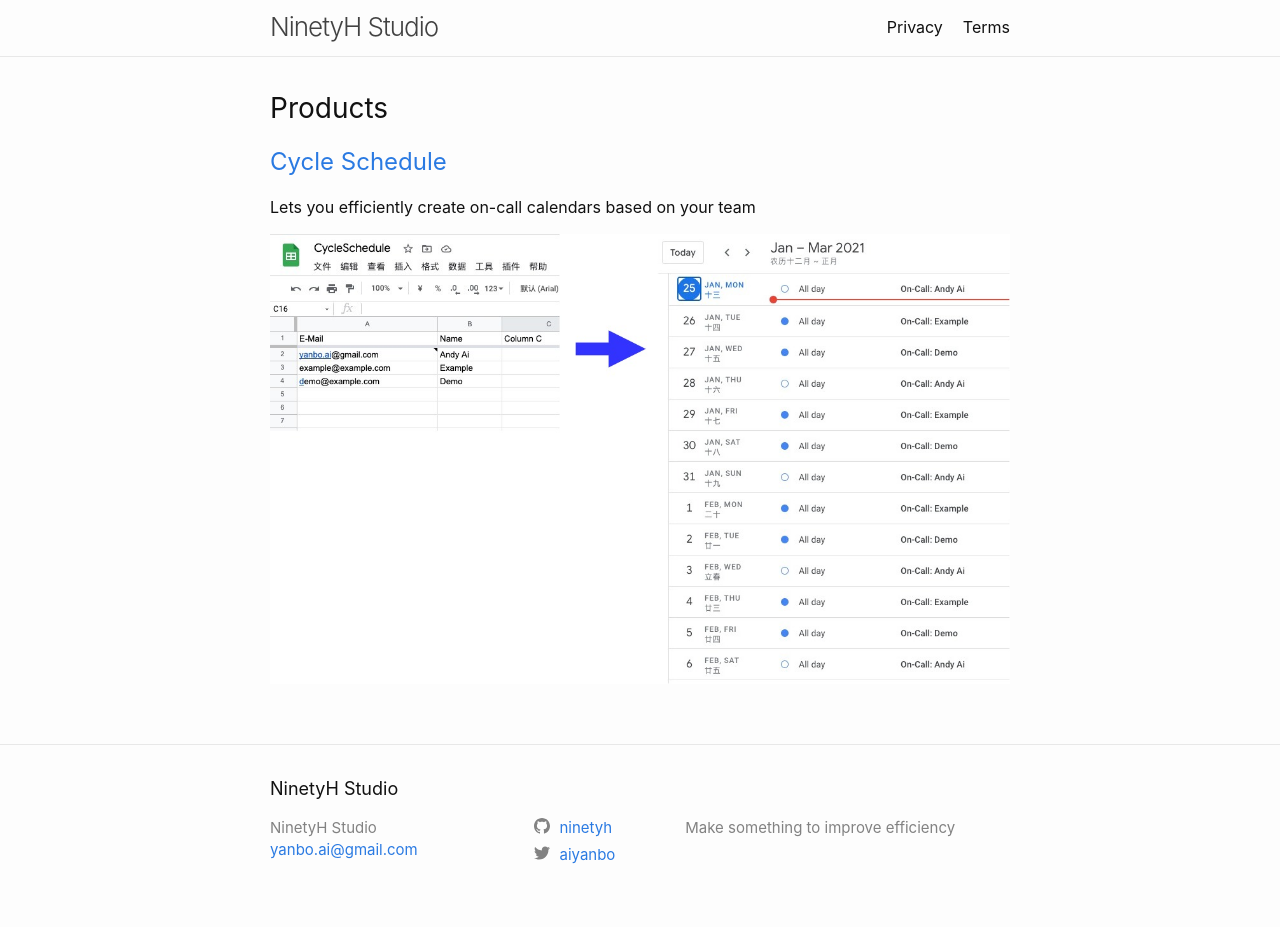
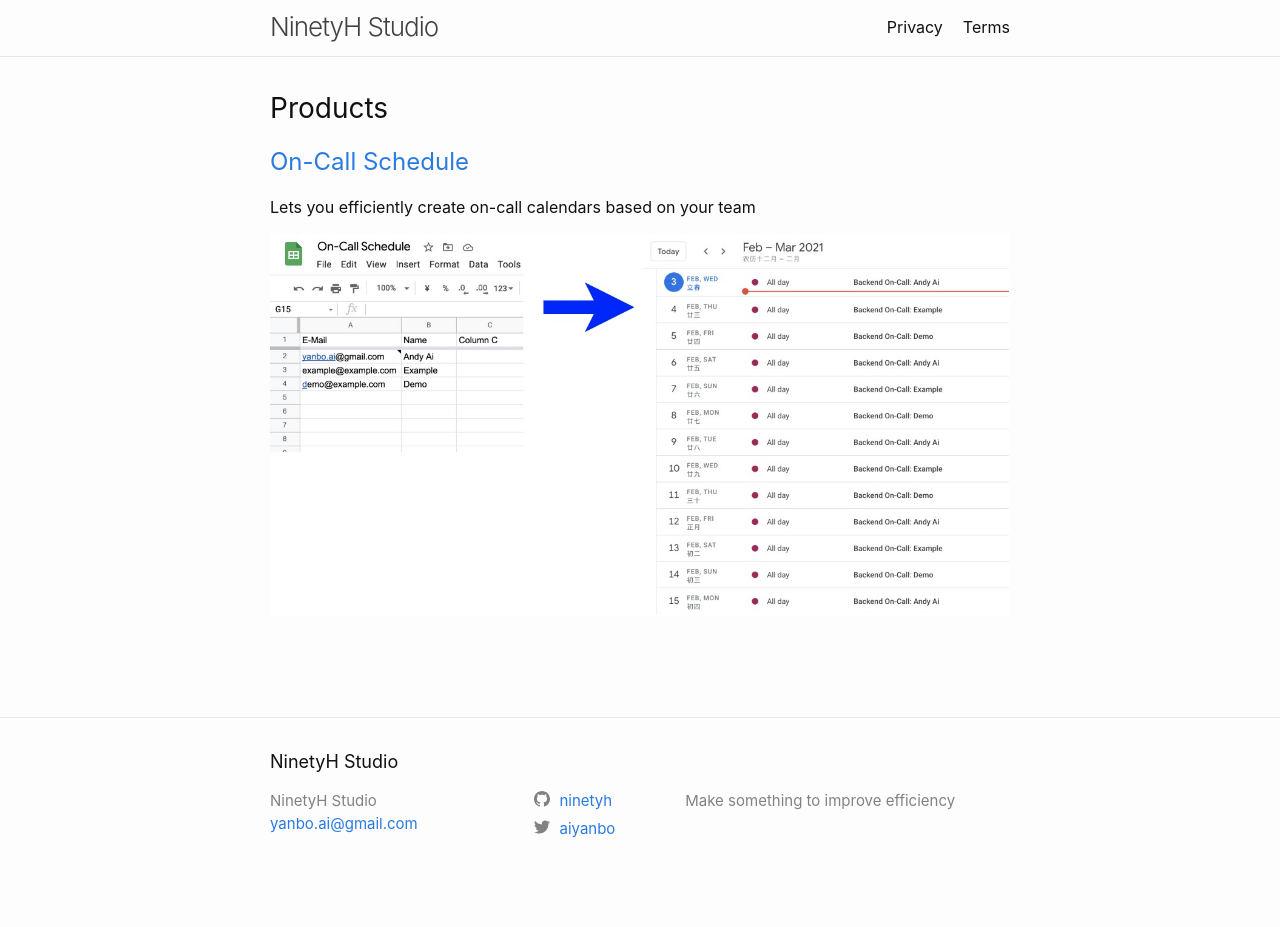
Before and after one commit to ninetyh/ninetyh.github.io, a Jekyll site: the page built from index.html, in a window 1280 px wide. Built offline with Jekyll 4.4.1, drawn with Linux system fonts in a browser that asks for light colours; after the commit the page ends 900 px from its top, so only the background shows below that.

Commit message:
Init commit

```diff
--- a/index.html
+++ b/index.html
@@ -5,9 +5,9 @@
 layout: home
 
 products:
-  - title: Cycle Schedule
-    url: /products/cycle-schedule
-    image: /images/cycle-schedule.jpg
+  - title: On-Call Schedule
+    url: /products/on-call-schedule
+    image: /images/on-call-schedule.jpg
     desc: Lets you efficiently create on-call calendars based on your team
 
 ---
```
Also changed, not shown: products/on-call-schedule.md (renamed from products/cycle-schedule.md, +1 -1 lines), images/cycle-schedule.jpg (deleted), images/on-call-schedule-logo_200x200.png (added), images/on-call-schedule.jpg (added).
